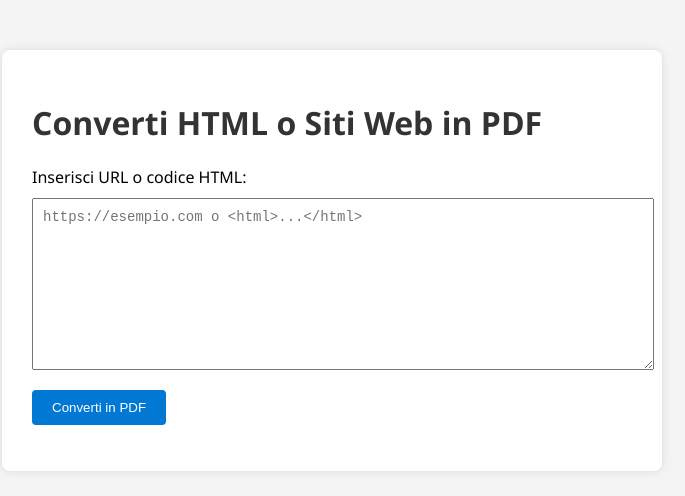
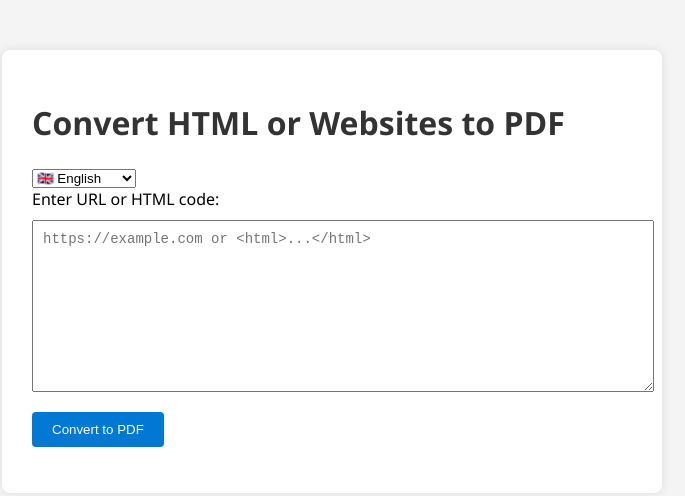
Before and after one commit to gigliodou-bit/cleanconvertpdf, a plain HTML site: page index.html in a window 1280 px wide. Shown: the whole page, without its empty margins (308-993 px from the left). Drawn offline with Linux system fonts and the light colour scheme.

Commit message:
Update index.html

```diff
--- a/index.html
+++ b/index.html
@@ -1,5 +1,5 @@
 <!DOCTYPE html>
-<html lang="it">
+<html lang="en">
 <head>
   <meta charset="UTF-8" />
   <meta name="viewport" content="width=device-width, initial-scale=1.0" />
@@ -8,16 +8,37 @@
 </head>
 <body>
   <div class="container">
-    <h1>Converti HTML o Siti Web in PDF</h1>
-    <label for="urlInput">Inserisci URL o codice HTML:</label>
-    <textarea id="urlInput" placeholder="https://esempio.com o &lt;html&gt;...&lt;/html&gt;"></textarea>
-    <button onclick="convertToPDF()">Converti in PDF</button>
+    <div class="header">
+      <h1 id="title">Convert HTML or Websites to PDF</h1>
+      <select id="languageSelector" onchange="changeLanguage()">
+        <option value="en">🇬🇧 English</option>
+        <option value="it">🇮🇹 Italiano</option>
+        <option value="es">🇪🇸 Español</option>
+        <option value="pt">🇵🇹 Português</option>
+      </select>
+    </div>
+
+    <label for="urlInput" id="inputLabel">Enter URL or HTML code:</label>
+    <textarea id="urlInput" placeholder="https://example.com or &lt;html&gt;...&lt;/html&gt;"></textarea>
+    <button onclick="convertToPDF()" id="convertButton">Convert to PDF</button>
     <p id="status"></p>
   </div>
+
   <script src="lang.js"></script>
   <script>
     function convertToPDF() {
-      document.getElementById("status").textContent = "Funzione non ancora attiva (server mancante)";
+      document.getElementById("status").textContent = translations[currentLang].status;
+    }
+
+    let currentLang = "en";
+
+    function changeLanguage() {
+      currentLang = document.getElementById("languageSelector").value;
+      document.getElementById("title").textContent = translations[currentLang].title;
+      document.getElementById("inputLabel").textContent = translations[currentLang].label;
+      document.getElementById("urlInput").placeholder = translations[currentLang].placeholder;
+      document.getElementById("convertButton").textContent = translations[currentLang].button;
+      document.getElementById("status").textContent = "";
     }
   </script>
 </body>
```
